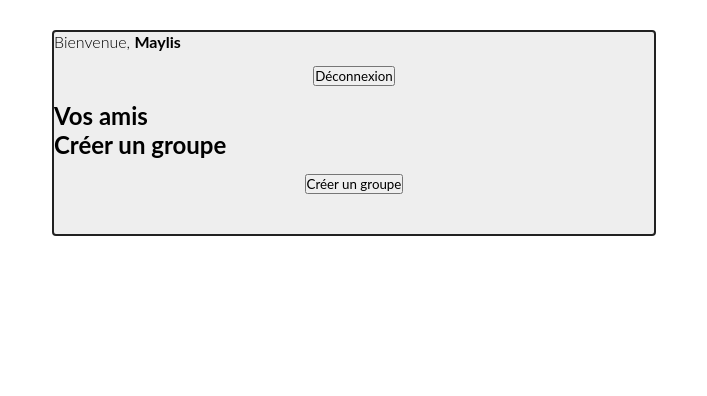
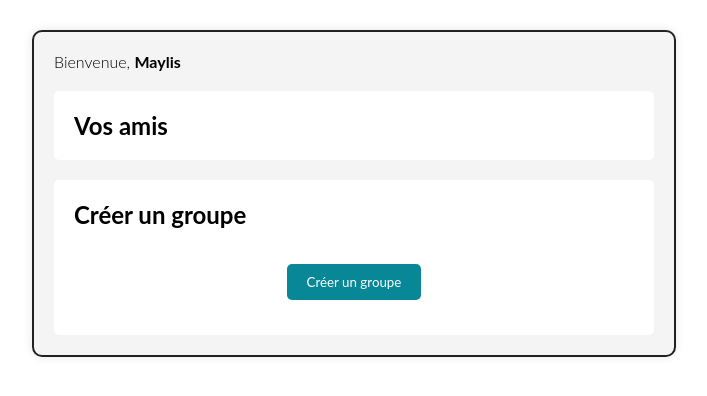
Before and after one commit to maylis211/Projet-ECE-In, a PHP site: page /home.php in a window 1280 px wide. Shown: the part 93-489 px from the top of the page, without its empty margins (286-993 px from the left). Run offline with PHP 8.4, Linux system fonts and the light colour scheme; a user stored in the database is signed in; data that the repository does not hold is empty.

Commit message:
Update home.php

```diff
--- a/Connexion/home.php
+++ b/Connexion/home.php
@@ -144,6 +144,96 @@ nav ul li a {
     text-decoration: none;
     font-size: 16px;
 }
+.friend-button {
+    display: inline-block;
+    padding: 10px 20px;
+    background-color: #088897;
+    color: #fff;
+    border: none;
+    border-radius: 5px;
+    text-decoration: none;
+    cursor: pointer;
+}
+
+.friend-button:hover {
+    background-color: #056672;
+}
+        #wrapper {
+            max-width: 800px;
+            margin: 0 auto;
+            padding: 20px;
+            background-color: #f4f4f4;
+            border-radius: 10px;
+            box-shadow: 0 0 10px rgba(0, 0, 0, 0.1);
+        }
+
+        .welcome {
+            margin-bottom: 20px;
+        }
+
+        .friend-list {
+            background-color: #fff;
+            padding: 20px;
+            border-radius: 5px;
+            margin-bottom: 20px;
+        }
+
+        .friend-item {
+            display: flex;
+            align-items: center;
+            margin-bottom: 10px;
+        }
+
+        .friend-item a {
+            text-decoration: none;
+            color: #333;
+            font-size: 16px;
+            margin-left: 10px;
+        }
+
+        .friend-item a:hover {
+            color: #088897;
+        }
+
+        .create-group {
+            background-color: #fff;
+            padding: 20px;
+            border-radius: 5px;
+        }
+
+        .create-group input[type="checkbox"] {
+            margin-right: 10px;
+        }
+
+        .create-group input[type="submit"] {
+            padding: 10px 20px;
+            background-color: #088897;
+            color: #fff;
+            border: none;
+            border-radius: 5px;
+            cursor: pointer;
+            margin-top: 20px;
+        }
+
+        .create-group input[type="submit"]:hover {
+            background-color: #056672;
+        }
+
+        .logout-link {
+            display: inline-block;
+            padding: 5px 10px;
+            background-color: #fff;
+            color: #333;
+            border: 1px solid #ccc;
+            border-radius: 5px;
+            text-decoration: none;
+            margin-top: 10px;
+        }
+
+        .logout-link:hover {
+            background-color: #f0f0f0;
+        }
+
 
     /* ... (Autres styles spécifiques ici) ... */
 </style>
@@ -159,8 +249,8 @@ nav ul li a {
                 <li><div class="onglet"><a href="reseau.php">Mon Réseau</a></div></li>
                 <li><div class="onglet"><a href="vous.php">Vous</a></div></li>
                 <li><div class="onglet"><a href="notifications.php">Notifications</a></div></li>
-                <li><div class="ongletSelect"><a href="messagerie.html">Messagerie</a></div></li>
-                <li><div class="onglet"><a href="emplois.html">Emplois</a></div></li>
+                <li><div class="ongletSelect"><a href="home.php">Messagerie</a></div></li>
+                <li><div class="onglet"><a href="emplois.php">Emplois</a></div></li>
             </ul>
         </nav>
         <meta name="viewport" content="width=device-width, initial-scale=1.0">
@@ -173,22 +263,19 @@ nav ul li a {
         <div id="wrapper">
             <div id="menu">
                 <p class="welcome">Bienvenue, <b><?php echo htmlspecialchars($username); ?></b></p>
-                <form action="" method="post">
-                    <input type="submit" name="logout" value="Déconnexion">
-                </form>
+
             </div>
             <div class="friend-list">
                 <h2>Vos amis</h2>
                 <?php foreach ($friends as $friend): ?>
                     <div class="friend-item">
-                        <!-- Lien vers la page de chat individuelle -->
-                        <a href="chat.php?friend=<?php echo urlencode($friend['friend_name']); ?>">
+                        <!-- Bouton pour la conversation avec l'ami -->
+                        <a href="chat.php?friend=<?php echo urlencode($friend['friend_name']); ?>" class="friend-button">
                             <?php echo htmlspecialchars($friend['friend_name']); ?>
                         </a>
                     </div>
                 <?php endforeach; ?>
             </div>
-
             <!-- Formulaire pour créer un groupe de discussion -->
             <div class="create-group">
                 <h2>Créer un groupe</h2>
```
